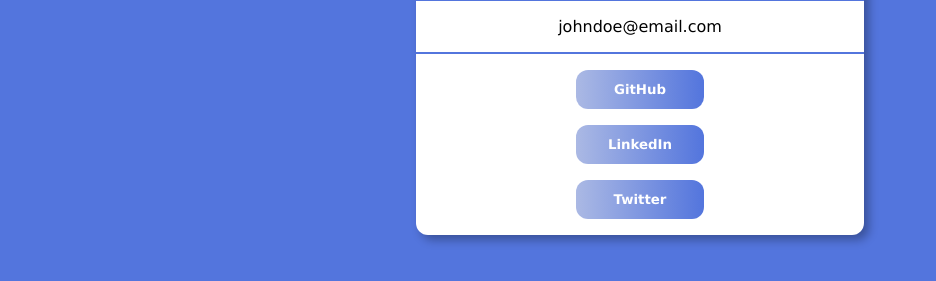
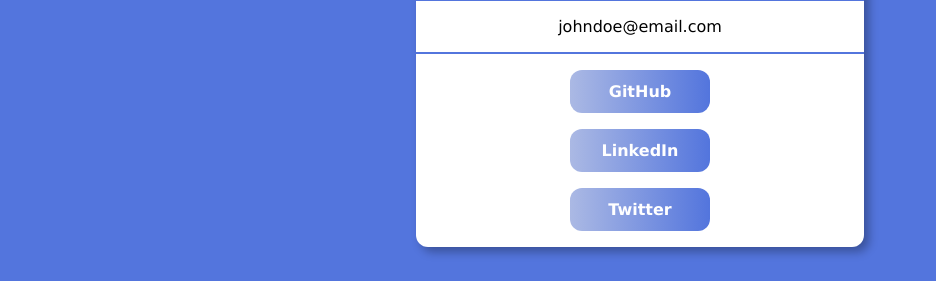
Before and after one commit to williancapitolio/courseonebitcode, a React (Vite) app in the folder src/react/task3/: page / in a window 1280 px wide. Shown: the part 405-686 px from the top of the page, without its empty margins (0-936 px from the left). Built offline with nearby package versions, Linux system fonts and the light colour scheme.

Commit message:
little correction

```diff
--- a/src/react/task3/src/App.jsx
+++ b/src/react/task3/src/App.jsx
@@ -10,9 +10,9 @@
         bio="Fullstack JavaScript developer at Acme Inc."
         phone="+551199999-9999"
         email="johndoe@email.com"
-        githubUrl="GitHub"
-        linkedinUrl="LinkedIn"
-        twitterUrl="Twitter"
+        githubUrl="https://github.com/"
+        linkedinUrl="https://www.linkedin.com/"
+        twitterUrl="https://twitter.com/"
       />
     </>
   )
--- a/src/react/task3/src/components/Profile/index.jsx
+++ b/src/react/task3/src/components/Profile/index.jsx
@@ -19,9 +19,9 @@
         <p className={styles.profileData}>{phone}</p>
         <p className={styles.profileData}>{email}</p>
         <div className={styles.profileBtns}>
-          <button className={styles.profileBtnsBtn}>{githubUrl}</button>
-          <button className={styles.profileBtnsBtn}>{linkedinUrl}</button>
-          <button className={styles.profileBtnsBtn}>{twitterUrl}</button>
+          <a href={githubUrl} target="_blank" rel="noreferrer" className={styles.profileBtnsBtn}>GitHub</a>
+          <a href={linkedinUrl} target="_blank" rel="noreferrer" className={styles.profileBtnsBtn}>LinkedIn</a>
+          <a href={twitterUrl} target="_blank" rel="noreferrer" className={styles.profileBtnsBtn}>Twitter</a>
         </div>
       </div>
     </>
--- a/src/react/task3/src/components/Profile/styles.module.scss
+++ b/src/react/task3/src/components/Profile/styles.module.scss
@@ -46,10 +46,11 @@
       font-weight: 700;
       border-radius: .75rem;
       position: relative;
+      text-decoration: none;
+      text-align: center;
 
       &:hover {
         bottom: .2rem;
-        background: $linearGradient;
         box-shadow: $boxShadown;
       }
     }
```
